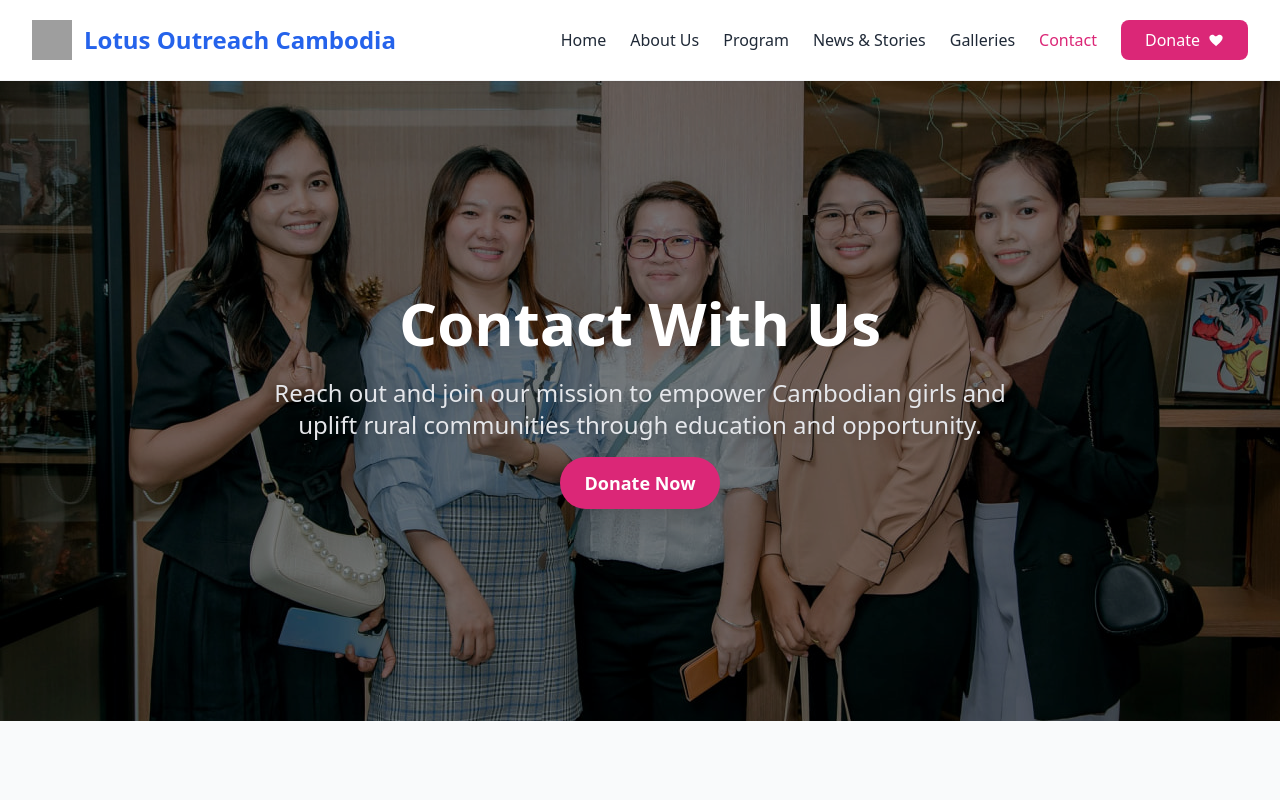
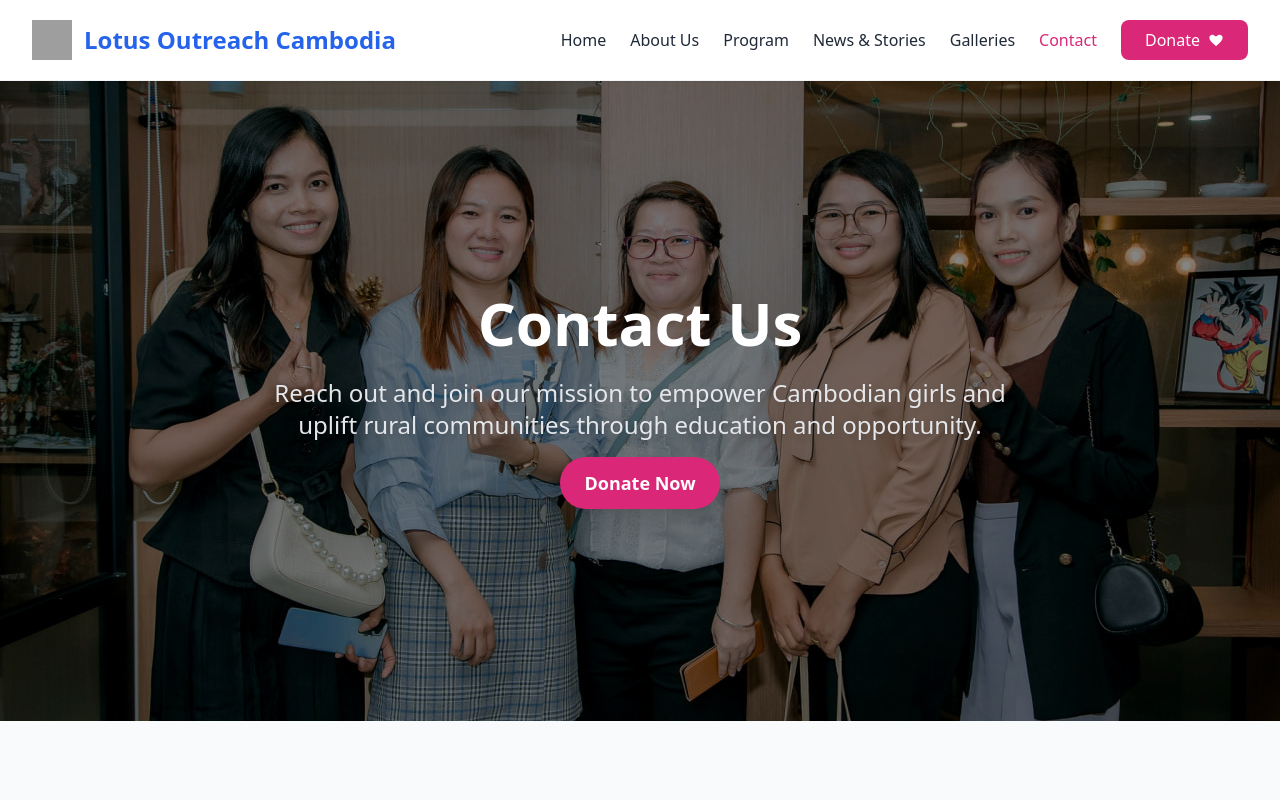
Before and after one commit to radytrainer/lotusoutreach-cambodia, a Vue app: page /contact in a window 1280 px wide. Shown: the top 800 px of the page. Built offline with nearby package versions, Linux system fonts and the light colour scheme; grey boxes are pictures that could not be loaded.

Commit message:
Change Title to Contact Us

```diff
--- a/src/components/contact/Header.vue
+++ b/src/components/contact/Header.vue
@@ -11,7 +11,7 @@
     <div class="absolute inset-0 z-10 flex flex-col items-center justify-center text-center px-6">
       <!-- Heading -->
       <h1 class="text-2xl sm:text-4xl lg:text-6xl font-bold text-white mb-1 sm:mb-6 leading-snug sm:leading-tight">
-        Contact With Us
+        Contact Us
       </h1>
 
       <!-- Subheading -->
```
